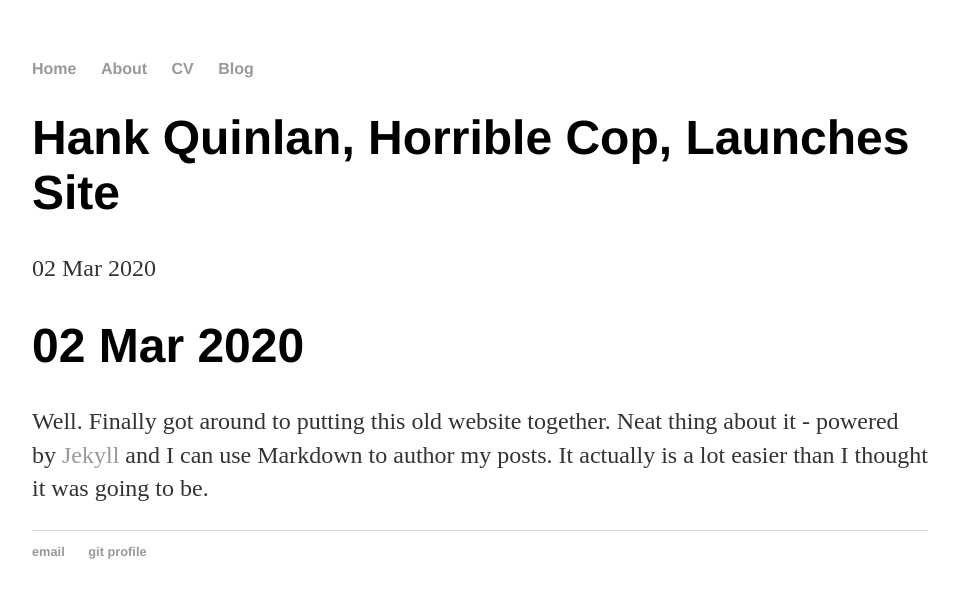
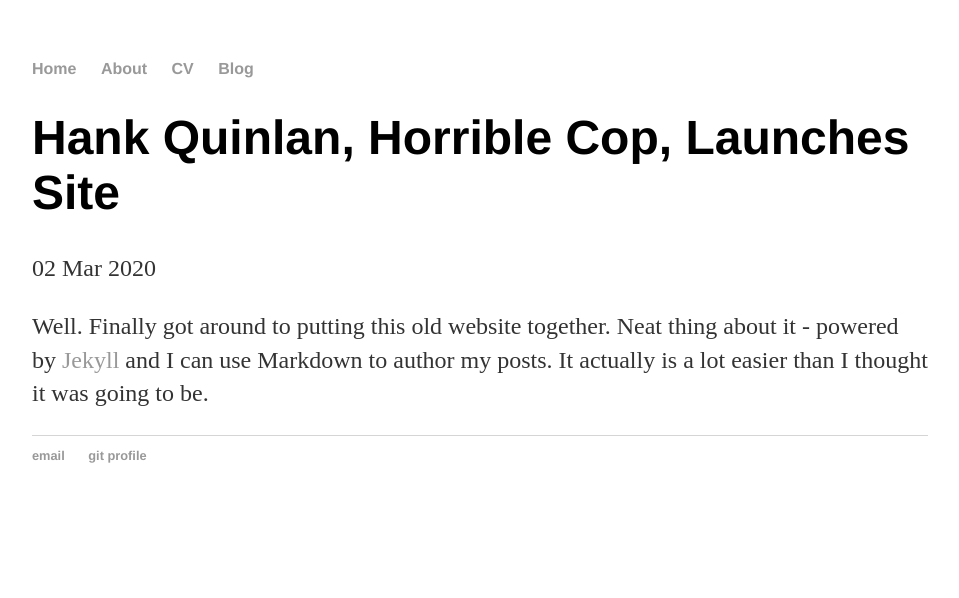
Before and after one commit to lavanganji/lavanganji.github.io, a Jekyll site: the page built from _posts/2014-04-30-hank-quinlan-site-launched.md, in a window 1280 px wide. Shown: the top 598 px of the page, without its empty margins (160-1119 px from the left). Built offline with Jekyll 4.4.1, drawn with Linux system fonts in a browser that asks for light colours.

Commit message:
Update post.html

```diff
--- a/_layouts/post.html
+++ b/_layouts/post.html
@@ -3,7 +3,6 @@ layout: default
 ---
 <h1>{{ page.title }}</h1>
 <p class="meta">{{ page.date | date_to_string }}</p>
-<h1>{{ page.date | date_to_string }}</h1>
 <div class="post">
   {{ content }}
 </div>
```
